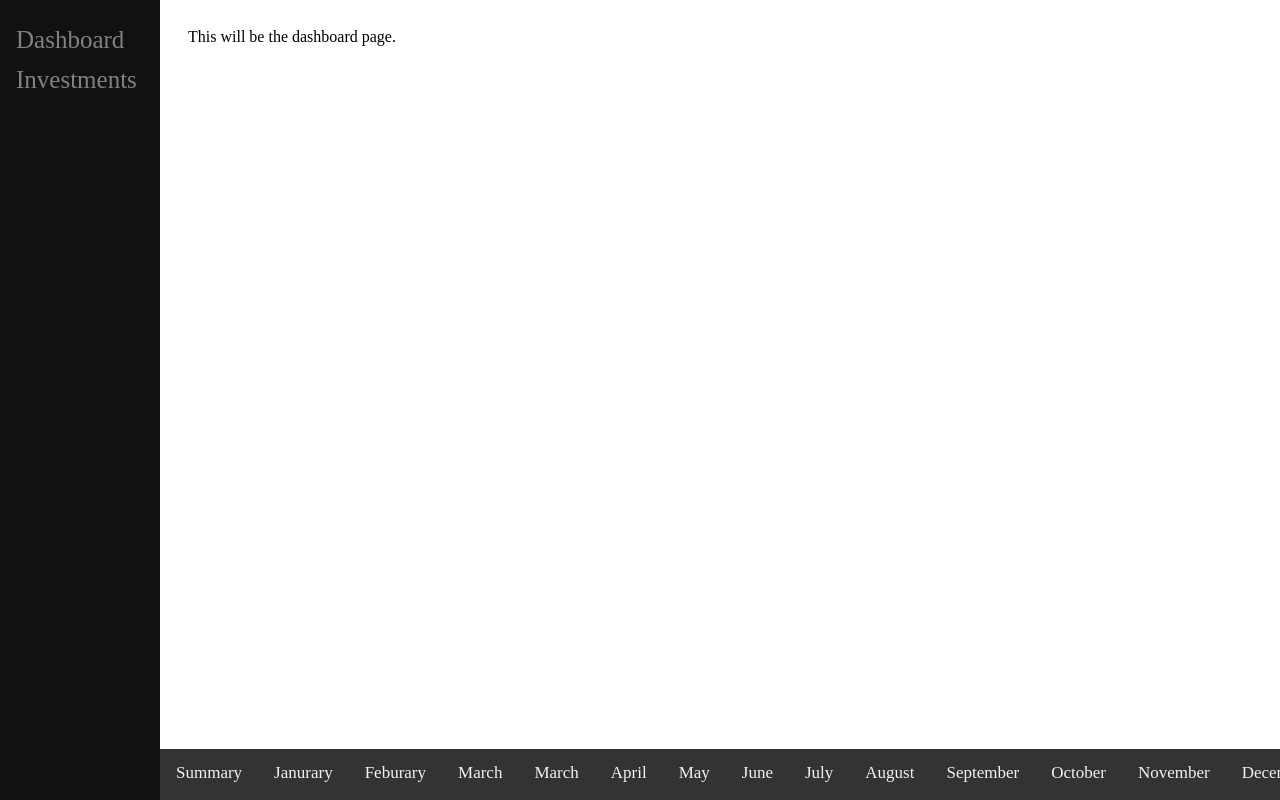
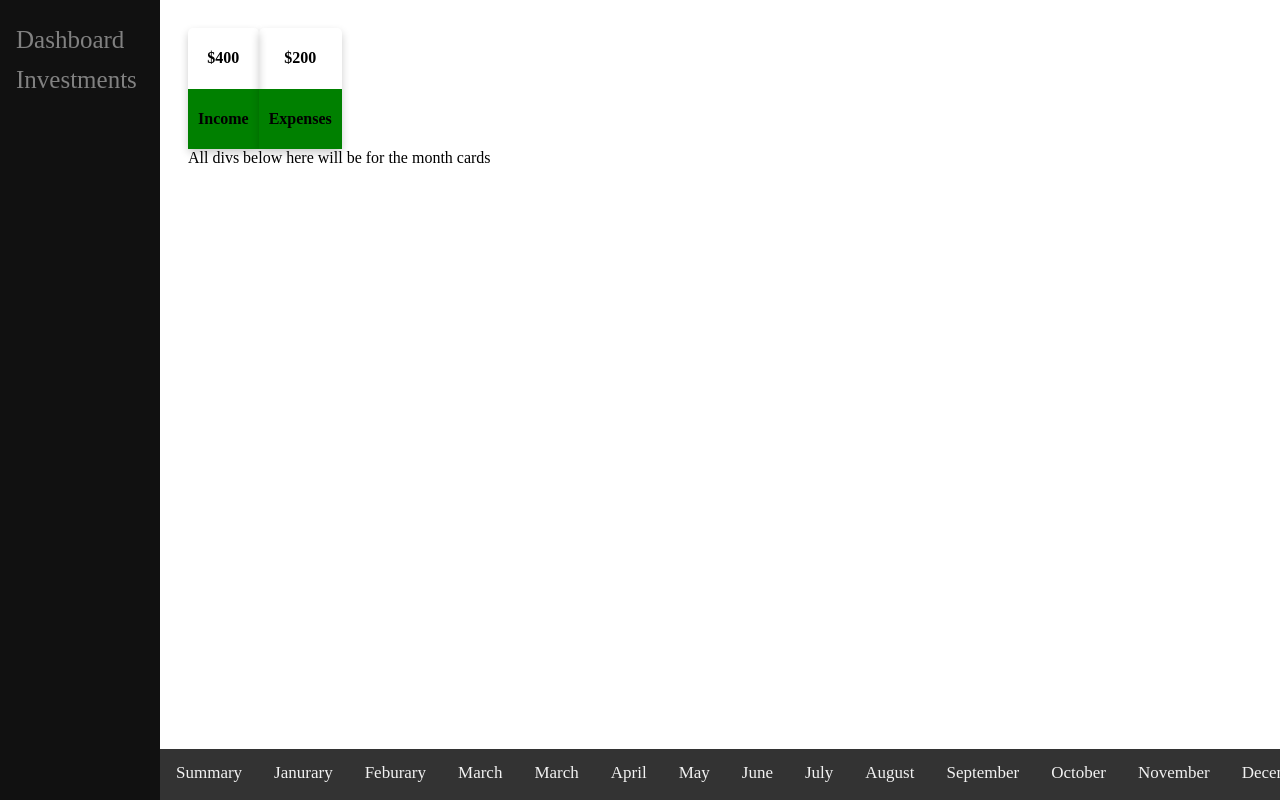
Before and after one commit to MickeyBrow/budget-tracker, a Next.js app in the folder front-end/: page /Dashboard in a window 1280 px wide. Built offline with nearby package versions, Linux system fonts and the light colour scheme.

Commit message:
adding cards to potentially use to display info to the user

```diff
--- /dev/null
+++ b/front-end/src/app/Dashboard/page.css
@@ -0,0 +1,20 @@
+.card {
+  /* Add shadows to create the "card" effect */
+  box-shadow: 0 4px 8px 0 rgba(0,0,0,0.2);
+  transition: 0.3s;
+  border-radius: 5px; /* 5px rounded corners */
+  display: inline-block;
+}
+
+.container {
+  display: inline-block;
+  text-align: center;
+  background-color: green;
+  padding-left: 10px;
+  padding-right: 10px;
+}
+
+.head {
+  border-radius: 5px 5px 0 0;
+  text-align: center;
+}
--- a/front-end/src/app/Dashboard/page.js
+++ b/front-end/src/app/Dashboard/page.js
@@ -1,5 +1,27 @@
+import './page.css'
+
 export default function Dashboard() {
   return (
-    <div>This will be the dashboard page.</div>
+    <>
+      <div>
+        <div class="card">
+          <div class="head">
+            <h4><b>$400</b></h4>
+          </div>
+          <div class="container">
+            <h4><b>Income</b></h4>
+          </div>
+        </div>
+        <div class="card">
+          <div class="head">
+            <h4><b>$200</b></h4>
+          </div>
+          <div class="container">
+            <h4><b>Expenses</b></h4>
+          </div>
+        </div>
+      </div>
+      <div>All divs below here will be for the month cards</div>
+    </>
   )
 }
```
